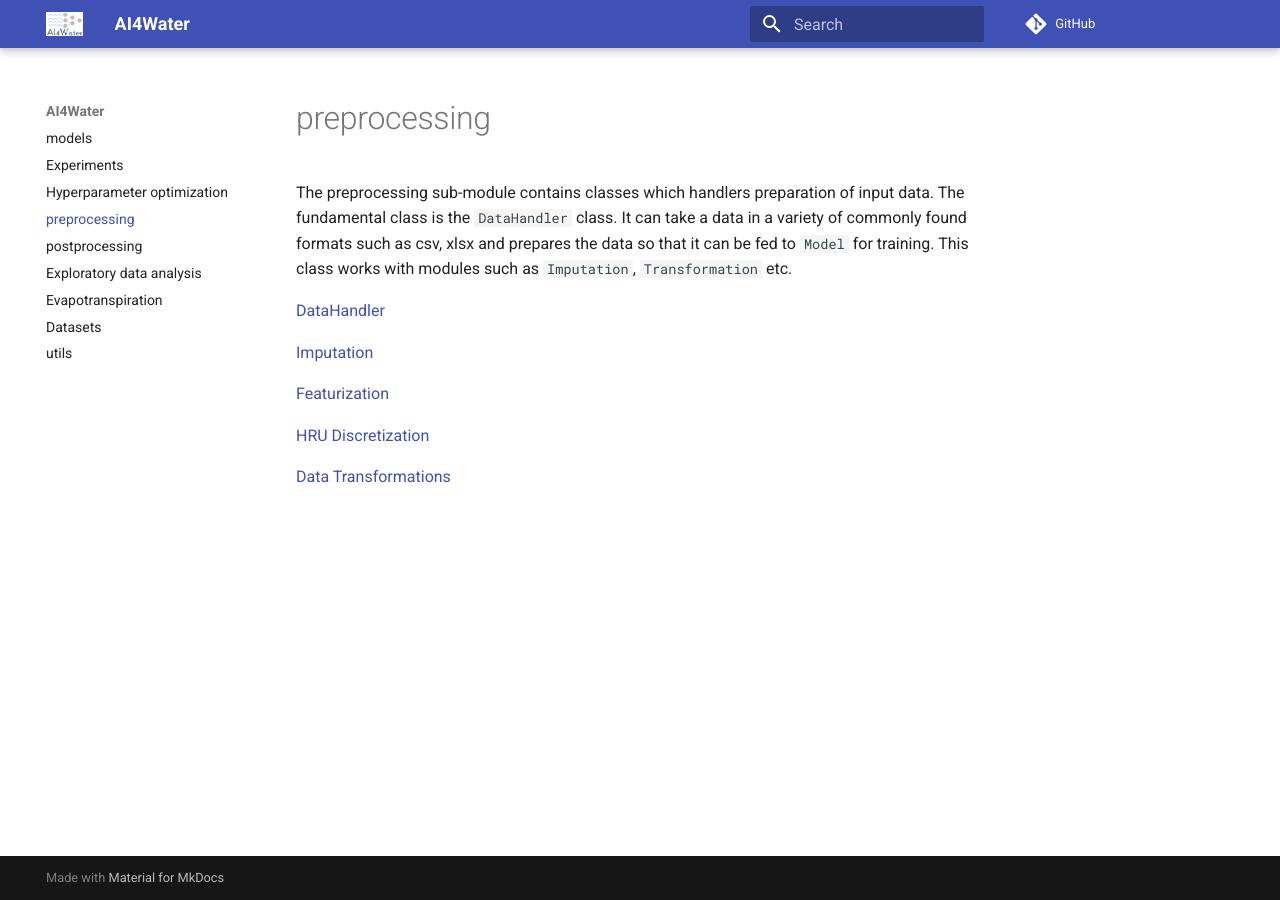
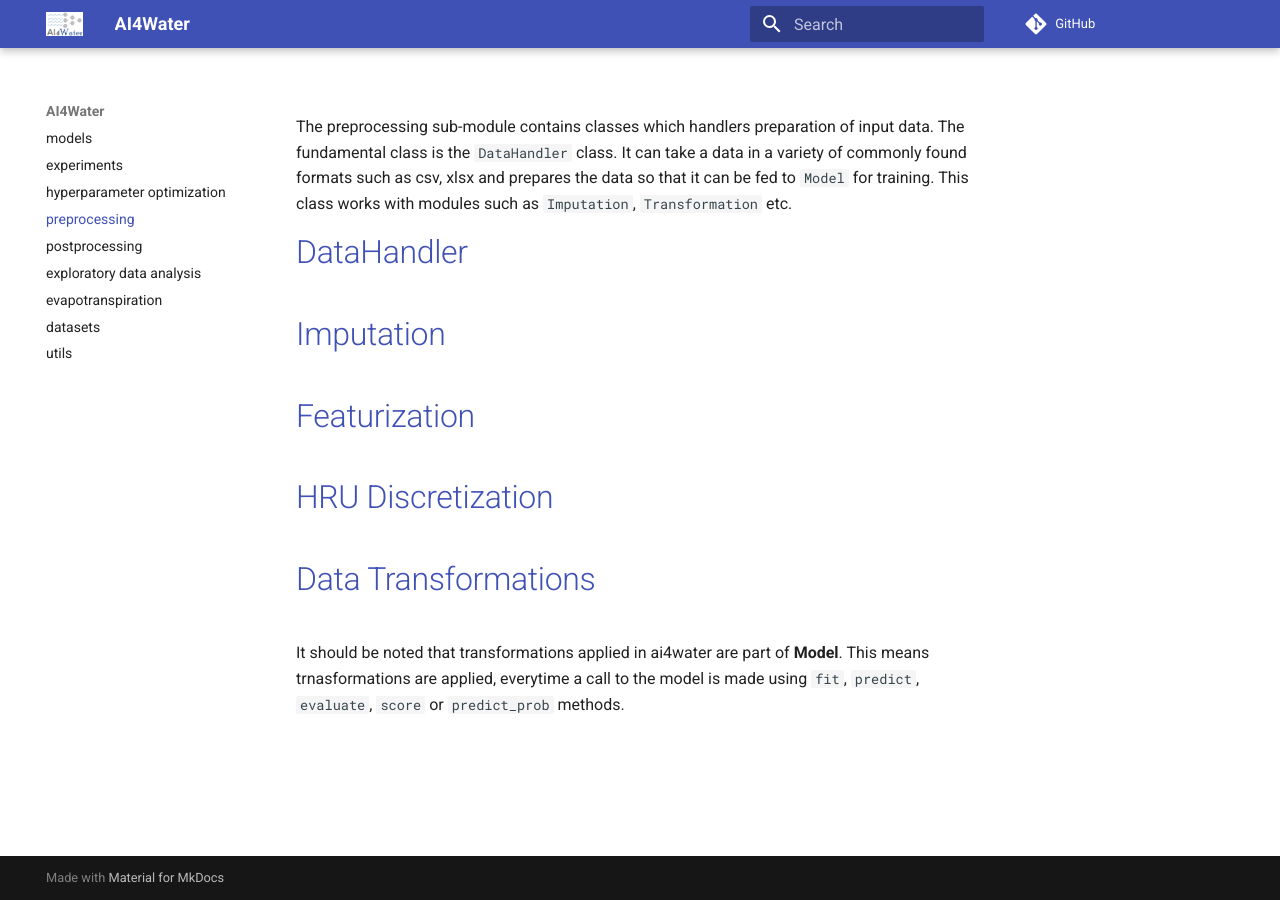
Before and after one commit to AtrCheema/AI4Water, an MkDocs documentation site: the page built from docs/preprocessing.md, in a window 1280 px wide. Built offline with MkDocs 1.6.1 and Material for MkDocs 9.7.7, drawn with Linux system fonts in a browser that asks for light colours; comment, search, counter and statistics services are not loaded; old or Windows-style settings are respelled for this version of MkDocs.

Commit message:
improved docs

```diff
--- a/docs/preprocessing.md
+++ b/docs/preprocessing.md
@@ -5,12 +5,16 @@ It can take a data in a variety of commonly found formats such as csv, xlsx and
 prepares the data so that it can be fed to `Model` for training. This class
 works with modules such as `Imputation`, `Transformation` etc.
 
-[DataHandler](preprocessing/datahandler.md)
+# [DataHandler](preprocessing/datahandler.md)
 
-[Imputation](preprocessing/imputation.md)
+# [Imputation](preprocessing/imputation.md)
 
-[Featurization](preprocessing/featurization.md)
+# [Featurization](preprocessing/featurization.md)
 
-[HRU Discretization](preprocessing/make_hrus.md)
+# [HRU Discretization](preprocessing/make_hrus.md)
 
-[Data Transformations](preprocessing/transformation.md)
+# [Data Transformations](preprocessing/transformation.md)
+
+It should be noted that transformations applied in ai4water are part of **Model**.
+This means trnasformations are applied, everytime a call to the model is made using
+`fit`, `predict`, `evaluate`, `score` or `predict_prob` methods.
--- a/mkdocs.yml
+++ b/mkdocs.yml
@@ -16,11 +16,11 @@ plugins:
 
 pages:
 - models: 'modelbuilding.md'
-- Experiments: 'experiments.md'
-- Hyperparameter optimization: 'hpo.md'
+- experiments: 'experiments.md'
+- hyperparameter optimization: 'hpo.md'
 - preprocessing: 'preprocessing.md'
 - postprocessing: 'postprocessing.md'
-- Exploratory data analysis: 'eda.md'
-- Evapotranspiration: 'evapotranspiration.md'
-- Datasets: 'datasets.md'
+- exploratory data analysis: 'eda.md'
+- evapotranspiration: 'evapotranspiration.md'
+- datasets: 'datasets.md'
 - utils: 'utils.md'
```
Also changed, not shown: README.md (+131 -20 lines), 7 other files.
